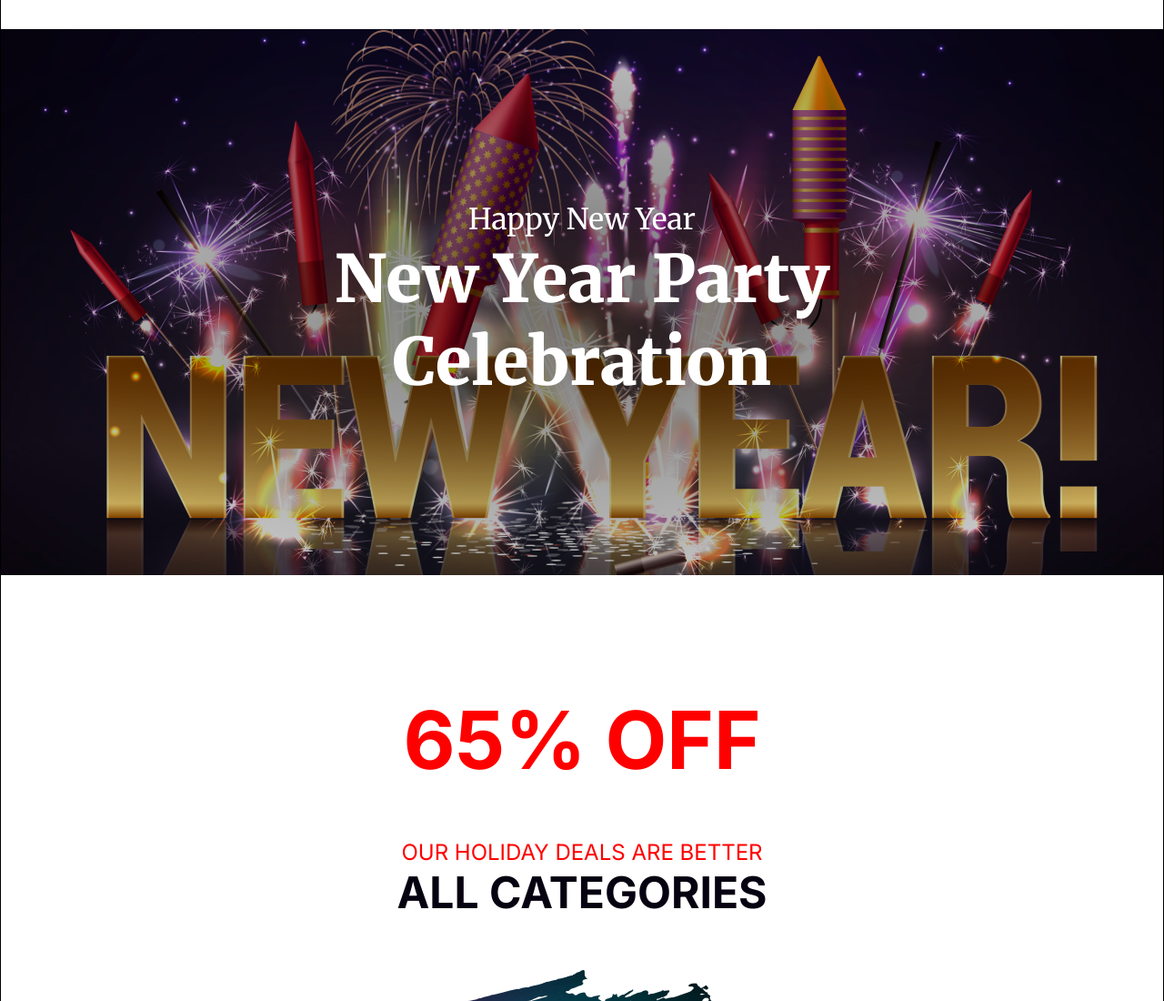
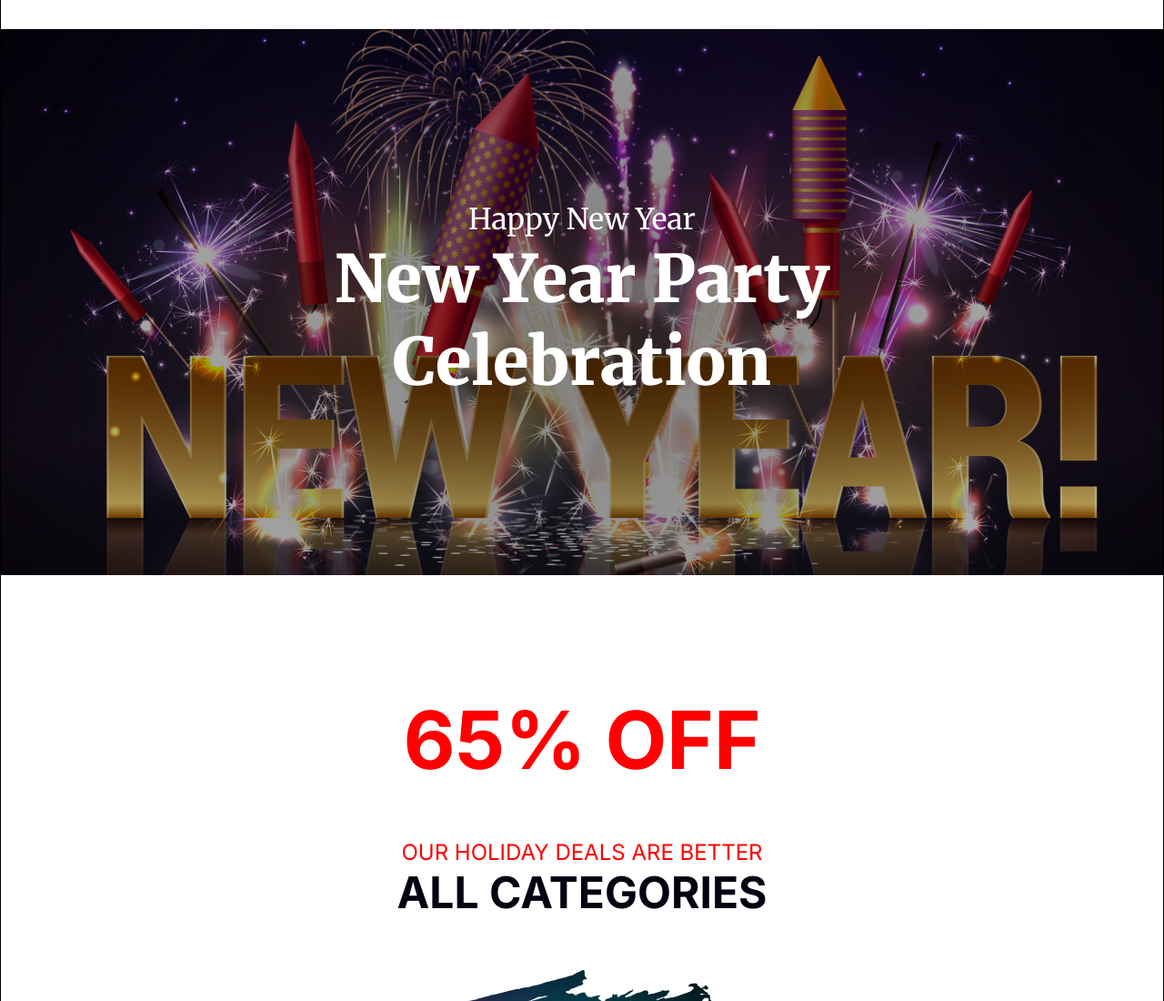
Before and after one commit to mahbub-alam-dave/new-year-offer, a plain HTML site: page index.html in a window 1280 px wide. Shown: the top 1100 px of the page at 91% size. Drawn offline with Linux system fonts and the light colour scheme.

Commit message:
bug fixing

```diff
--- a/style.css
+++ b/style.css
@@ -44,7 +44,7 @@ body {
 .image__first {
     width: 1320px;
     height: 600px;
-    background-image: radial-gradient( rgba(0, 0, 0, 0.541), rgba(139, 139, 139, 0.281)), url('images/banner-image.png');
+    background-image: radial-gradient(circle, rgba(0, 0, 0, 0.5), rgba(0, 0, 0, 0.281)), url('images/banner-image.png');
     background-repeat: no-repeat;
     background-position: center;
     background-blend-mode: multiply;
```
